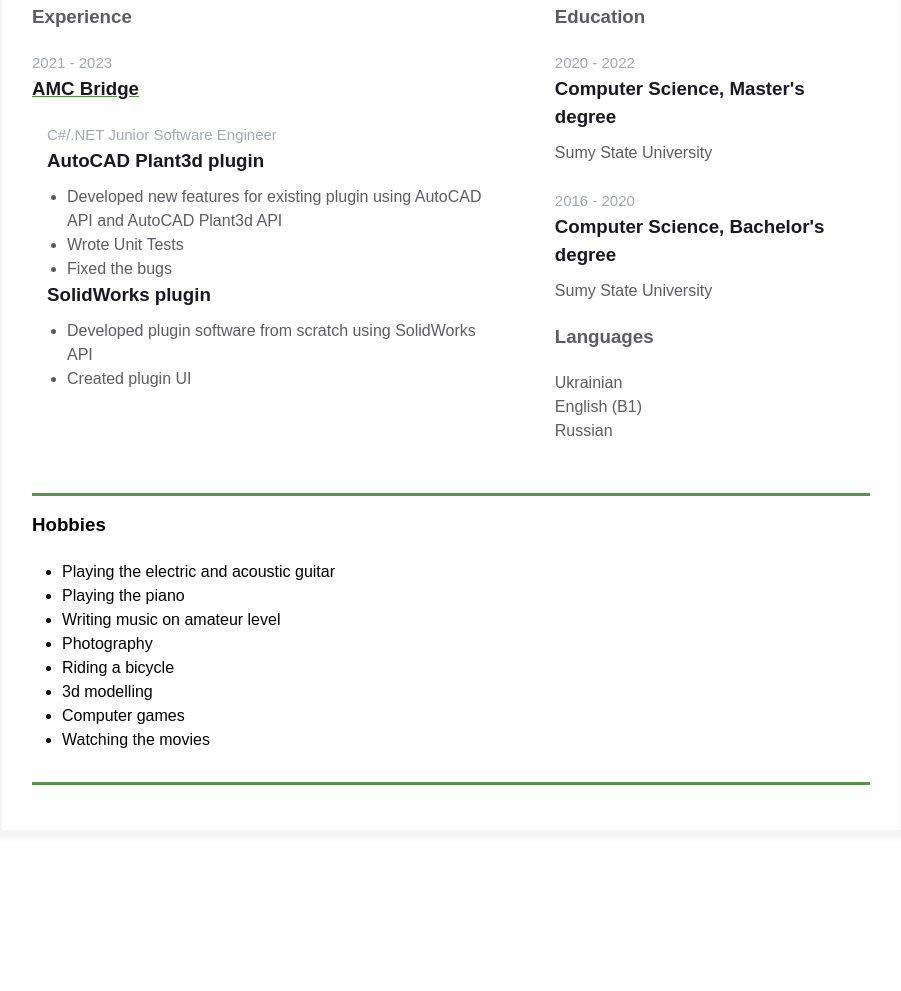
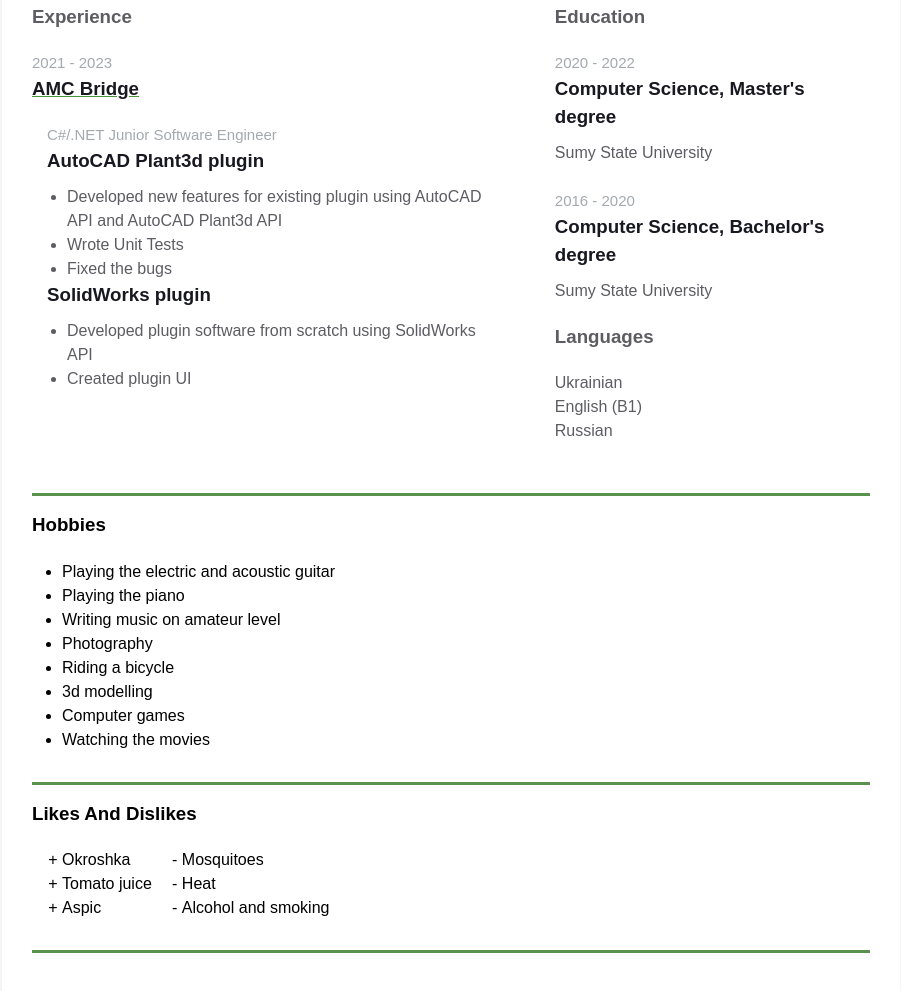
Before and after one commit to SamDuvanov/homepage, a plain HTML site: page index.html in a window 1280 px wide. Shown: the part 445-1436 px from the top of the page, without its empty margins (189-1090 px from the left). Before the commit the page ends 1326 px from the top, so only its background shows below. Drawn offline with Linux system fonts and the light colour scheme.

Commit message:
Creating Likes And Dislikes custom block

```diff
--- a/index.html
+++ b/index.html
@@ -206,6 +206,27 @@
             </div>
           </div>
         </div>
+        <div class="container">
+          <div class="resume__block">
+            <h3 class="likes_and_dislikes__header">Likes And Dislikes</h3>
+            <div class="likes_and_dislikes__content">
+              <div class="likes__content">
+                <ul>
+                  <li>Okroshka</li>
+                  <li>Tomato juice</li>
+                  <li>Aspic</li>
+                </ul>
+              </div>
+              <div class="dislikes__content">
+                <ul>
+                  <li>Mosquitoes</li>
+                  <li>Heat</li>
+                  <li>Alcohol and smoking</li>
+                </ul>
+              </div>
+            </div>
+          </div>
+        </div>
       </div>
     </main>
   </body>
--- a/styles.css
+++ b/styles.css
@@ -278,3 +278,25 @@
   .hobbies__content {
     margin-left: 30px;
   }
+
+  /* Likes and dislikes info styles */
+  .likes_and_dislikes__header {
+    margin-bottom: 20px;
+  }
+
+  .likes_and_dislikes__content {
+    display: flex;
+    justify-content: left;
+  }
+
+  .likes__content, .dislikes__content {
+    margin-left: 30px;
+  }
+
+  .likes__content ul {
+    list-style-type: "+ ";
+  }
+
+  .dislikes__content ul {
+    list-style-type: "- ";
+  }
```
